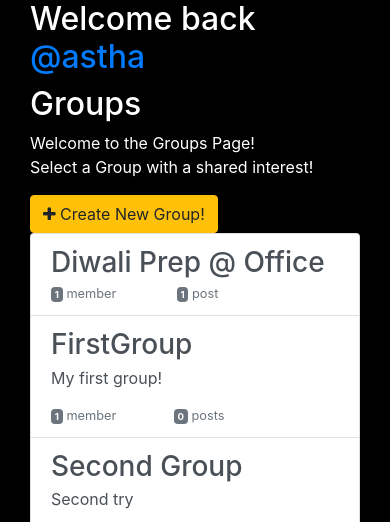
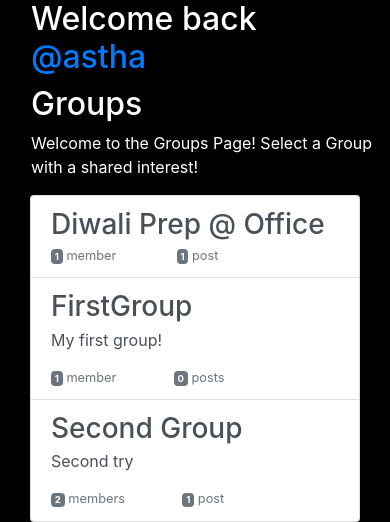
Before and after one commit to AsthaPrasad/django-deployment, a Django app: page /groups/ in a window 390 px wide. Shown: the part 176-698 px from the top of the page. Run offline with Django 3.2, Linux system fonts and the light colour scheme; a user stored in the database is signed in; data comes from the database, SQL or seed files in the repository; both versions use the stored data as it was after the commit; some libraries are stand-ins or nearby versions.

Commit message:
some css changes

```diff
--- a/Social_Clone_Project/simplesocial/accounts/templates/accounts/login.html
+++ b/Social_Clone_Project/simplesocial/accounts/templates/accounts/login.html
@@ -6,7 +6,7 @@
 {% block content %}
 <div class="container">
   <h1>Login</h1>
-  <form method="POST" class="form">
+  <form method="POST" class="form smallInput">
     {% csrf_token %}
     {% bootstrap_form form %}
     {% buttons %}
--- a/Social_Clone_Project/simplesocial/accounts/templates/accounts/signup.html
+++ b/Social_Clone_Project/simplesocial/accounts/templates/accounts/signup.html
@@ -6,7 +6,7 @@
 {% block content %}
 <div class="container">
   <h1>Sign Up</h1>
-  <form method="POST" class="form">
+  <form method="POST" class="form smallInput">
     {% csrf_token %}
     {% bootstrap_form form %}
     {% buttons %}
--- a/Social_Clone_Project/simplesocial/groups/models.py
+++ b/Social_Clone_Project/simplesocial/groups/models.py
@@ -28,7 +28,7 @@
 
     def save(self, *args, **kwargs):
         self.slug = slugify(self.name)
-        #self.description_html = misaka.html(self.description)
+        self.description_html = self.description
         super().save(*args, **kwargs)
 
     def get_absolute_url(self):
--- a/Social_Clone_Project/simplesocial/groups/templates/groups/group_base.html
+++ b/Social_Clone_Project/simplesocial/groups/templates/groups/group_base.html
@@ -4,8 +4,12 @@
 <div class="container">
   <div class="row">
     {% block pregroup %}{% endblock %}
+  </div>
+  <div class="row">
     {% block group_content %}{% endblock %}
-    {% block postgroup %}{% endblock %}
+   </div>
+  <div class="row">
+     {% block postgroup %}{% endblock %}
   </div>
 </div>
 
--- a/Social_Clone_Project/simplesocial/groups/templates/groups/group_form.html
+++ b/Social_Clone_Project/simplesocial/groups/templates/groups/group_form.html
@@ -4,7 +4,7 @@
 {% block group_content %}
 <div class="container">
   <h4>Create A New Group</h4>
-  <form method="POST" action="{% url 'groups:create' %}" id="groupForm">
+  <form method="POST" action="{% url 'groups:create' %}" id="groupForm" class="smallInput">
   	{% csrf_token %}
   	{% bootstrap_form form %}
     {% buttons %}
--- a/Social_Clone_Project/simplesocial/groups/templates/groups/group_list.html
+++ b/Social_Clone_Project/simplesocial/groups/templates/groups/group_list.html
@@ -1,8 +1,8 @@
 {% extends "groups/group_base.html" %}
 
 {% block pregroup %}
-<div class="col-md-4">
-	<div class="content">
+
+	<div class="content align">
 		{% if user.is_authenticated %}
 		<h2>
 			Welcome back
@@ -12,12 +12,9 @@
     {% endif %}
 			<h2>Groups</h2>
 
-			<p>Welcome to the Groups Page! <br>Select a Group with a shared interest!</p>
+			<p>Welcome to the Groups Page! Select a Group with a shared interest!</p>
 	</div>
-	{% if user.is_authenticated %}
-	<a href="{% url 'groups:create' %}" class="btn btn-warning" role="button"><span class="fa fa-plus"></span> Create New Group!</a>
-	{% endif %}
-</div>
+
 {% endblock %}
 
 {% block group_content %}
--- a/Social_Clone_Project/simplesocial/posts/models.py
+++ b/Social_Clone_Project/simplesocial/posts/models.py
@@ -22,7 +22,7 @@
         return self.message
 
     def save(self, *args, **kwargs):
-        #self.message_html = misaka.html(self.message)
+        self.message_html = self.message
         super().save(*args, **kwargs)
 
     def get_absolute_url(self):
@@ -36,4 +36,3 @@
 
     class Meta:
         ordering = ["-created_at"]
-        unique_together = ["user", "message"]
--- a/Social_Clone_Project/simplesocial/static/css/master.css
+++ b/Social_Clone_Project/simplesocial/static/css/master.css
@@ -1,6 +1,10 @@
 .mycontent{
   padding-top: 100px;
  border: 10px solid red;
+}
+
+.smallInput{
+  width:35%
 }
 
 html,
--- a/Social_Clone_Project/simplesocial/static/simplesocial/css/master.css
+++ b/Social_Clone_Project/simplesocial/static/simplesocial/css/master.css
@@ -4,3 +4,11 @@
   background-color: black;
   color:white;
 }
+
+.smallInput{
+  width:35%
+}
+
+.align{
+  margin-left: 1rem;
+}
--- a/Social_Clone_Project/simplesocial/templates/base.html
+++ b/Social_Clone_Project/simplesocial/templates/base.html
@@ -8,7 +8,8 @@
     <!-- Latest compiled and minified CSS -->
     <link rel="stylesheet" href="https://stackpath.bootstrapcdn.com/bootstrap/4.1.3/css/bootstrap.min.css"
     integrity="sha384-MCw98/SFnGE8fJT3GXwEOngsV7Zt27NXFoaoApmYm81iuXoPkFOJwJ8ERdknLPMO" crossorigin="anonymous">
-
+    <link href="https://maxcdn.bootstrapcdn.com/font-awesome/4.7.0/css/font-awesome.min.css" rel="stylesheet">
+    <link src="{% static "simplesocial/css/master.css"%}" type="text/javascript" >
     <!-- Optional theme -->
     <!-- <link rel="stylesheet" href="https://maxcdn.bootstrapcdn.com/bootstrap/3.3.7/css/bootstrap-theme.min.css" integrity="sha384-rHyoN1iRsVXV4nD0JutlnGaslCJuC7uwjduW9SVrLvRYooPp2bWYgmgJQIXwl/Sp" crossorigin="anonymous"> -->
 
```
Also changed, not shown: Social_Clone_Project/simplesocial/db.sqlite3.
